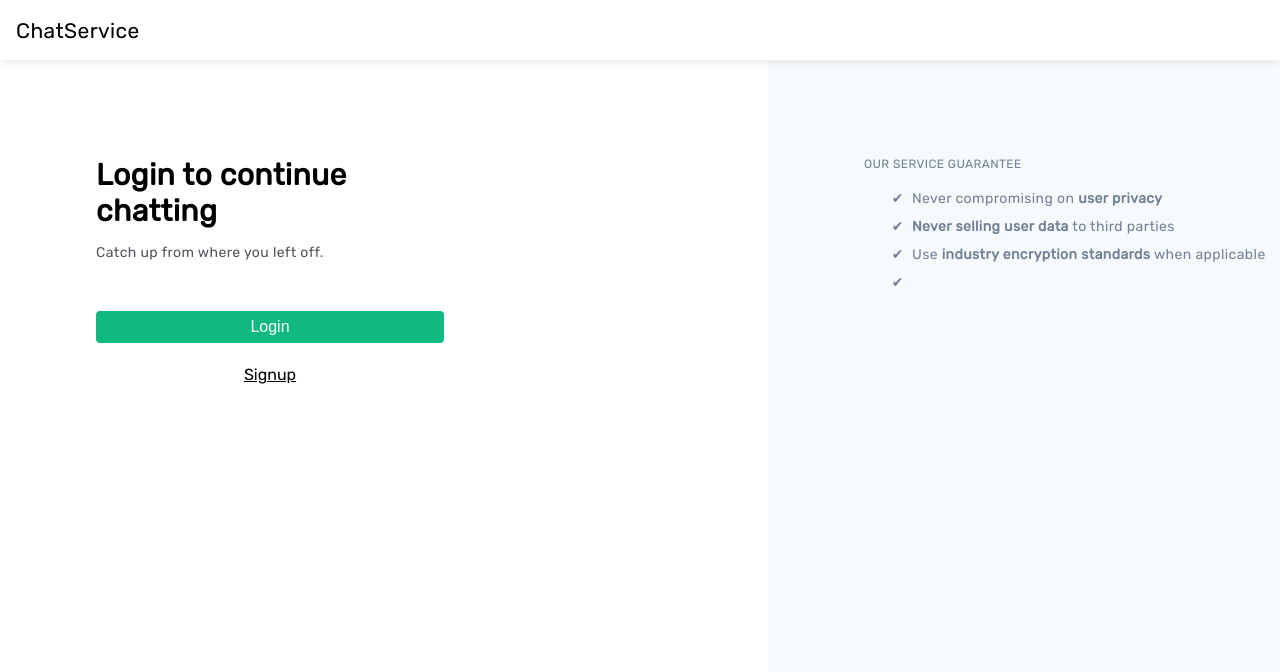
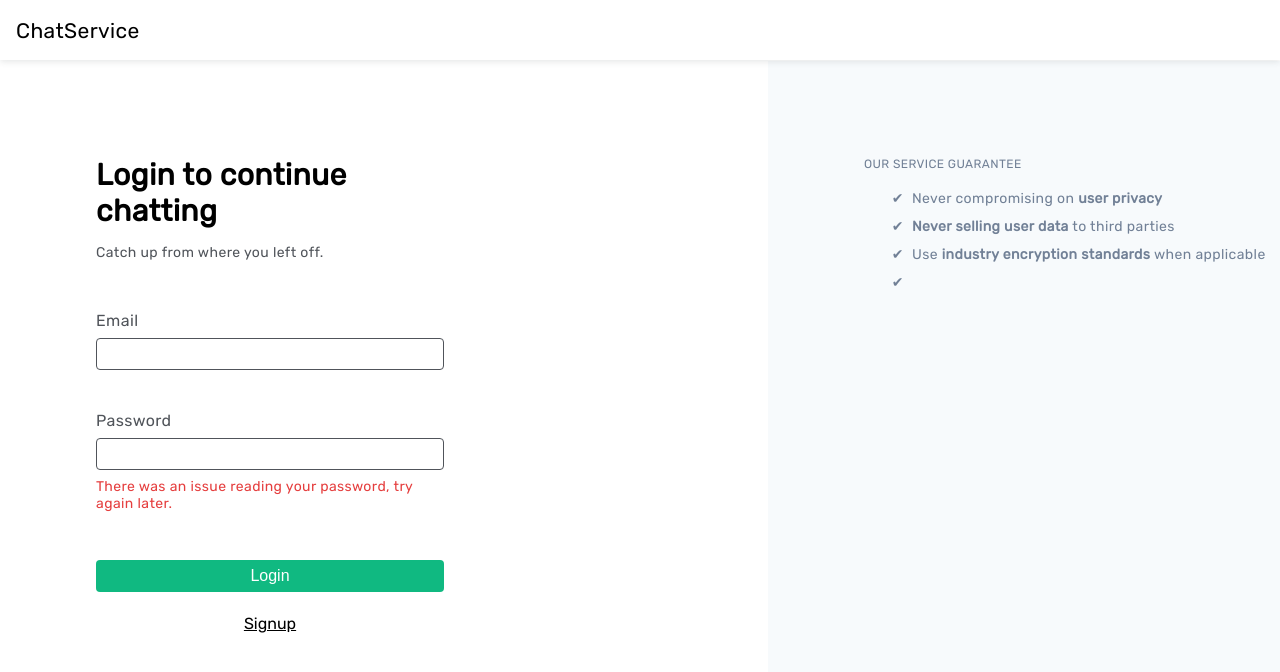
Before and after one commit to nmfrankel/ChatService, a SvelteKit app: page /login in a window 1280 px wide. Shown: the top 672 px of the page. Built offline with nearby package versions, Linux system fonts and the light colour scheme.

Commit message:
Built out /login UI

```diff
--- a/src/routes/login/+page.svelte
+++ b/src/routes/login/+page.svelte
@@ -1,6 +1,11 @@
 <script lang="ts">
 	import Button from '$lib/Button.svelte'
-	let showLogin = true
+
+	let showLogin = true,
+	email = '',
+	emailErr = '',
+	pswd = '',
+	pswdErr = 'There was an issue reading your password, try again later.'
 </script>
 
 <div class="container row">
@@ -18,7 +23,16 @@
 			<h1>Login to continue chatting</h1>
 			<p>Catch up from where you left off.</p>
 
-			<!-- <input type="text"> -->
+			<div class="inputContainer">
+				<label for="email">Email</label>
+				<input id="email" type="text" autocomplete="email" bind:value={email}>
+				<div class="err">{emailErr}&nbsp;</div>
+			</div>
+			<div class="inputContainer">
+				<label for="pswd">Password</label>
+				<input id="pswd" type="text" autocomplete="current-password" bind:value={pswd}>
+				<div class="err">{pswdErr}&nbsp;</div>
+			</div>
 
 			<Button
 				text="Login"
@@ -28,20 +42,44 @@
 			<Button
 				text="Signup"
 				classes="link"
-				style="display:block;margin-top: 1rem;width: 348px;justify-content: center"
+				style="display:block;margin: 1rem 0;width: 348px;justify-content: center"
 				on:click={() => (showLogin = false)}
 			/>
 		{:else}
 			<h1>Start chatting with your friends</h1>
 			<p>Get on the platform that everyone moved to and claim your handle before it gets taken.</p>
 
-			<!-- <input type="text"> -->
+			<!-- <div class="inputContainer">
+				<label for="email">First name</label>
+				<input id="email" type="text" autocomplete="given-name">
+				<div class="err">&nbsp;</div>
+			</div>
+			<div class="inputContainer">
+				<label for="email">Last name</label>
+				<input id="email" type="text" autocomplete="family-name">
+				<div class="err">&nbsp;</div>
+			</div>
+			<div class="inputContainer">
+				<label for="email">Email address</label>
+				<input id="email" type="text" autocomplete="email">
+				<div class="err">&nbsp;</div>
+			</div>
+			<div class="inputContainer">
+				<label for="phone">Phone number</label>
+				<input id="phone" type="text" autocomplete="phone">
+				<div class="err">&nbsp;</div>
+			</div>
+			<div class="inputContainer">
+				<label for="pswd">Choose a password</label>
+				<input id="pswd" type="password" autocomplete="new-password">
+				<div class="err">&nbsp;</div>
+			</div> -->
 
 			<Button text="Signup" style="width: 348px;justify-content: center" />
 			<Button
 				text="Login"
 				classes="link"
-				style="display:block;margin-top: 1rem;width: 348px;justify-content: center"
+				style="display:block;margin: 1rem 0;width: 348px;justify-content: center"
 				on:click={() => (showLogin = true)}
 			/>
 		{/if}
@@ -73,6 +111,43 @@
 	.form > * {
 		width: 348px;
 	}
+	h1 {
+		font-size: 1.875rem;
+		line-height: 2.25rem;
+		margin: 0 0 0.5rem;
+	}
+	p {
+		margin-bottom: 3rem;
+		color: #9ca3af;
+		color: #50545a;
+		font-size: 0.875rem;
+		line-height: 1.25rem;
+	}
+	.inputContainer {
+		margin-bottom: 1rem;
+		color: #50545a;
+		/* background-color: #9ca3af; */
+	}
+	.inputContainer:last-of-type {
+		margin-bottom: 3rem;
+	}
+	.inputContainer label {
+		display: block;
+		margin-bottom: .5rem;
+	}
+	.inputContainer input {
+		height: 2rem;
+		width: 100%;
+		margin-bottom: .5rem;
+		padding: 0 .5rem;
+		box-sizing: border-box;
+		border: 1px solid #50545a;
+		border-radius: 4px;
+	}
+	.inputContainer .err {
+		font-size: .875rem;
+		color: #e53e3e;
+	}
 	.support {
 		min-height: 100%;
 		width: 40%;
@@ -94,18 +169,6 @@
 		white-space: nowrap;
 		white-space: pre;
 	}
-	h1 {
-		font-size: 1.875rem;
-		line-height: 2.25rem;
-		margin: 0 0 0.5rem;
-	}
-	p {
-		margin-bottom: 3rem;
-		color: #9ca3af;
-		color: #50545a;
-		font-size: 0.875rem;
-		line-height: 1.25rem;
-	}
 	.title {
 		font-size: 0.75rem;
 		text-transform: uppercase;
```
Also changed, not shown: src/app.d.ts (+9 -0 lines), src/routes/threads.d.ts (+0 -9 lines), 2 other files (tests, documents, lock files or other folders).
